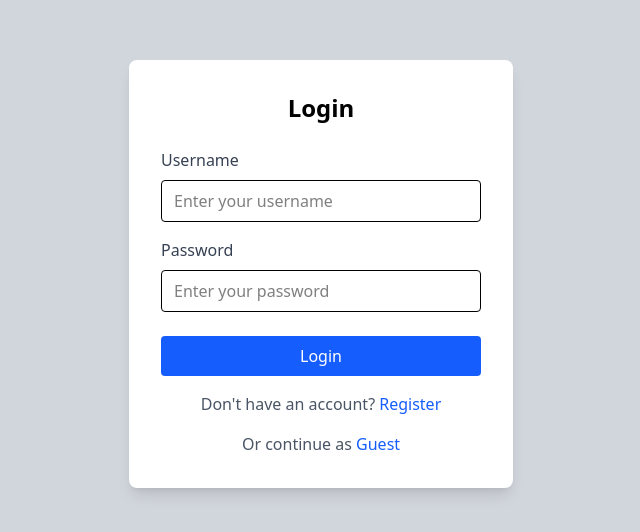
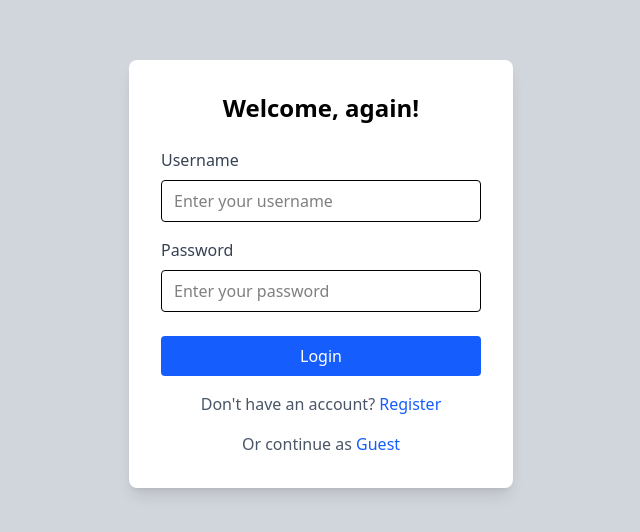
Before and after one commit to emiryncr/kamsoft-archive-system, a React (Vite) app in the folder frontend/: page /login in a window 1280 px wide. Shown: the part 126-658 px from the top of the page, without its empty margins (319-959 px from the left). Built offline with nearby package versions, Linux system fonts and the light colour scheme.

Commit message:
UI hotfix

```diff
--- a/frontend/src/components/ArchivistSignupForm.jsx
+++ b/frontend/src/components/ArchivistSignupForm.jsx
@@ -31,7 +31,7 @@ const ArchivistSignupForm = () => {
 
     return (
         <div className="flex items-center justify-center min-h-screen">
-            <div className="bg-white p-8 rounded-xl shadow-xl w-full max-w-sm">
+            <div className="bg-white border-2 border-gray-200 p-8 rounded-xl shadow-xl w-full max-w-sm">
                 <h1 className="text-2xl font-bold mb-6 text-center">Sign up as an archivist</h1>
                 <form onSubmit={handleUserSignup}>
                     <div className="mb-4">
@@ -46,6 +46,8 @@ const ArchivistSignupForm = () => {
                             value={name}
                             onChange={(e) => setName(e.target.value)}
                         />
+                    </div>
+                    <div className="mb-4">
                         <label className="block text-gray-700 mb-2" htmlFor="username">
                             Username
                         </label>
@@ -71,7 +73,7 @@ const ArchivistSignupForm = () => {
                             onChange={(e) => setEmail(e.target.value)}
                         />
                     </div>
-                    <div className="mb-6">
+                    <div className="mb-4">
                         <label className="block text-gray-700 mb-2" htmlFor="password">
                             Password
                         </label>
@@ -88,7 +90,7 @@ const ArchivistSignupForm = () => {
                         type="submit"
                         className="w-full bg-blue-600 text-white py-2 rounded hover:bg-blue-800 transition"
                     >
-                        Signup
+                        Sign up
                     </button>
                     <p className="mt-4 text-center text-gray-600">
                         Do you have an account? <Link to="/login" className="text-blue-600 hover:underline">Login</Link>
--- a/frontend/src/components/UserSignupForm.jsx
+++ b/frontend/src/components/UserSignupForm.jsx
@@ -46,6 +46,8 @@ const UserSignupForm = () => {
                             value={name}
                             onChange={(e) => setName(e.target.value)}
                         />
+                    </div>
+                    <div className="mb-4">
                         <label className="block text-gray-100 mb-2" htmlFor="username">
                             Username
                         </label>
@@ -88,7 +90,7 @@ const UserSignupForm = () => {
                         type="submit"
                         className="w-full bg-blue-600 text-white py-2 rounded hover:bg-blue-800 transition"
                     >
-                        Signup
+                        Sign up
                     </button>
                     <p className="mt-4 text-center text-white">
                         Do you have an account? <Link to="/login" className="text-blue-600 hover:underline">Login</Link>
--- a/frontend/src/components/layout/Footer.jsx
+++ b/frontend/src/components/layout/Footer.jsx
@@ -1,7 +1,7 @@
 const Footer = () => {
     return (
         <footer>
-            <p className='text-center py-4'>Created by <a href="https://github.com/emiryncr" className='text-blue-500 hover:underline'>emiryncr</a> &copy; 2025 KamSoft. All rights reserved.</p>
+            <p className='text-center py-4 text-sm text-gray-900'>Created by <a href="https://github.com/emiryncr" className='text-blue-500 hover:underline'>emiryncr</a> &copy; 2025 KamSoft. All rights reserved.</p>
         </footer>
     );
 }
--- a/frontend/src/components/layout/Navbar.jsx
+++ b/frontend/src/components/layout/Navbar.jsx
@@ -35,7 +35,7 @@ const Navbar = () => {
         {canAddItems && <Link to="/archives/new" className="hover:text-gray-300">Add Archive</Link>}
 
         {!user ? (
-          <Link to="/login" className="hover:text-gray-300">Login</Link>
+          <Link to="/login" className=" hover:bg-blue-700 bg-blue-600 rounded-xl px-2 py-1 font-bold">Login</Link>
         ) : (
           <div className="relative">
             <button
@@ -90,7 +90,7 @@ const Navbar = () => {
                   )}
                   <button
                     onClick={handleLogout}
-                    className="block w-full text-left px-4 py-2 text-sm text-gray-700 hover:bg-gray-100 hover:text-gray-900"
+                    className="block w-full text-left px-4 py-2 text-sm text-red-700 hover:bg-gray-100 hover:text-red-500 font-medium"
                   >
                     Sign out
                   </button>
@@ -107,7 +107,7 @@ const Navbar = () => {
           <Link to="/archives" onClick={() => setMenuOpen(false)} className="hover:text-gray-300">Archives</Link>
           {canAddItems && <Link to="/archives/new" onClick={() => setMenuOpen(false)} className="hover:text-gray-300">Add Archive</Link>}
           {!user ? (
-            <Link to="/login" onClick={() => setMenuOpen(false)} className="hover:text-gray-300">Login</Link>
+            <Link to="/login" onClick={() => setMenuOpen(false)} className="hover:text-gray-300 bg-blue-400">Login</Link>
           ) : (
             <>
               <div className="text-sm text-gray-300 border-b border-gray-600 pb-2">
--- a/frontend/src/pages/Auth/Login.jsx
+++ b/frontend/src/pages/Auth/Login.jsx
@@ -38,7 +38,7 @@ const Login = () => {
     return (
             <div className="flex items-center justify-center min-h-screen bg-gray-300">
                 <div className="bg-white p-8 rounded-lg shadow-lg w-full max-w-sm">
-                    <h1 className="text-2xl font-bold mb-6 text-center">Login</h1>
+                    <h1 className="text-2xl font-bold mb-6 text-center">Welcome, again!</h1>
                     <form onSubmit={handleLogin}>
                         <div className="mb-4">
                         <label className="block text-gray-700 mb-2" htmlFor="username">
--- a/frontend/src/pages/ItemsList.jsx
+++ b/frontend/src/pages/ItemsList.jsx
@@ -52,7 +52,7 @@ const ItemsList = () => {
                     <div key={item.id} className="border border-zinc-300 bg-zinc-100 rounded p-4 shadow-xl relative">
                         {isMyItem(item) && (
                             <div className="absolute top-2 right-2 bg-green-500 text-white text-xs px-2 py-1 rounded-full">
-                                Your Item
+                                Added By You
                             </div>
                         )}
                         <img src={item.image} alt={item.name} className="w-full h-32 object-cover mb-2" />
```
